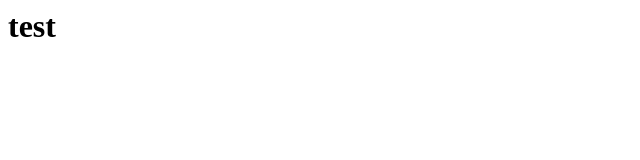
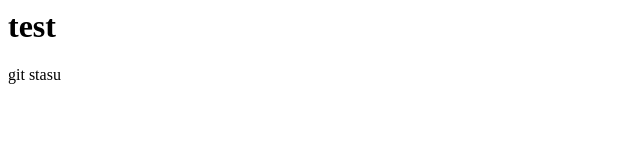
Before and after one commit to FumihiroShiine/git_tutorial, a plain HTML site: page index.html in a window 1280 px wide. Shown: the full height of the page, 0-640 px from the left. Drawn offline with Linux system fonts and the light colour scheme.

```diff
--- a/index.html
+++ b/index.html
@@ -1,6 +1,6 @@
 <html>
 <body>
 <h1>test</h1>
-
+<p>git stasu</p>
 </body>
 </html>
```
